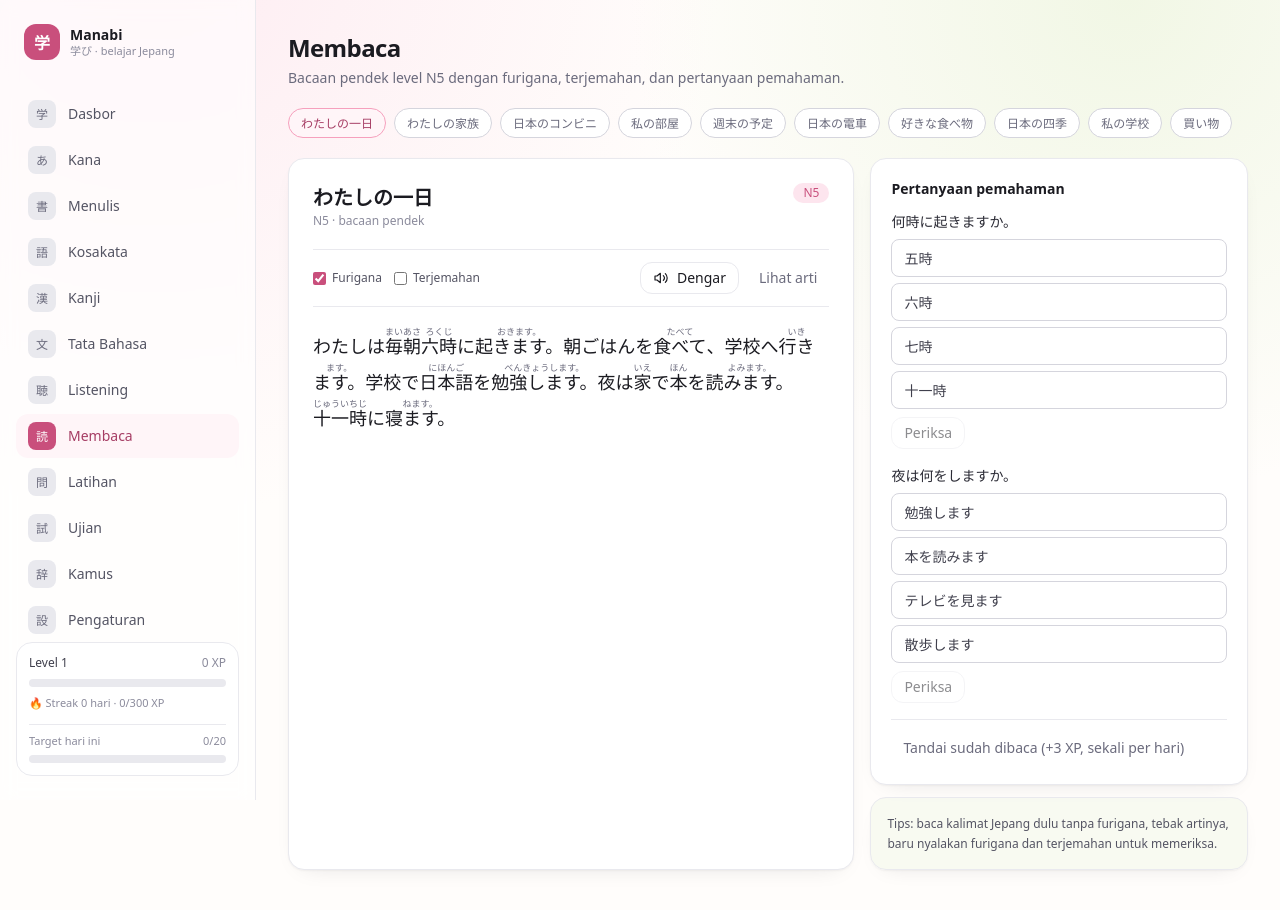
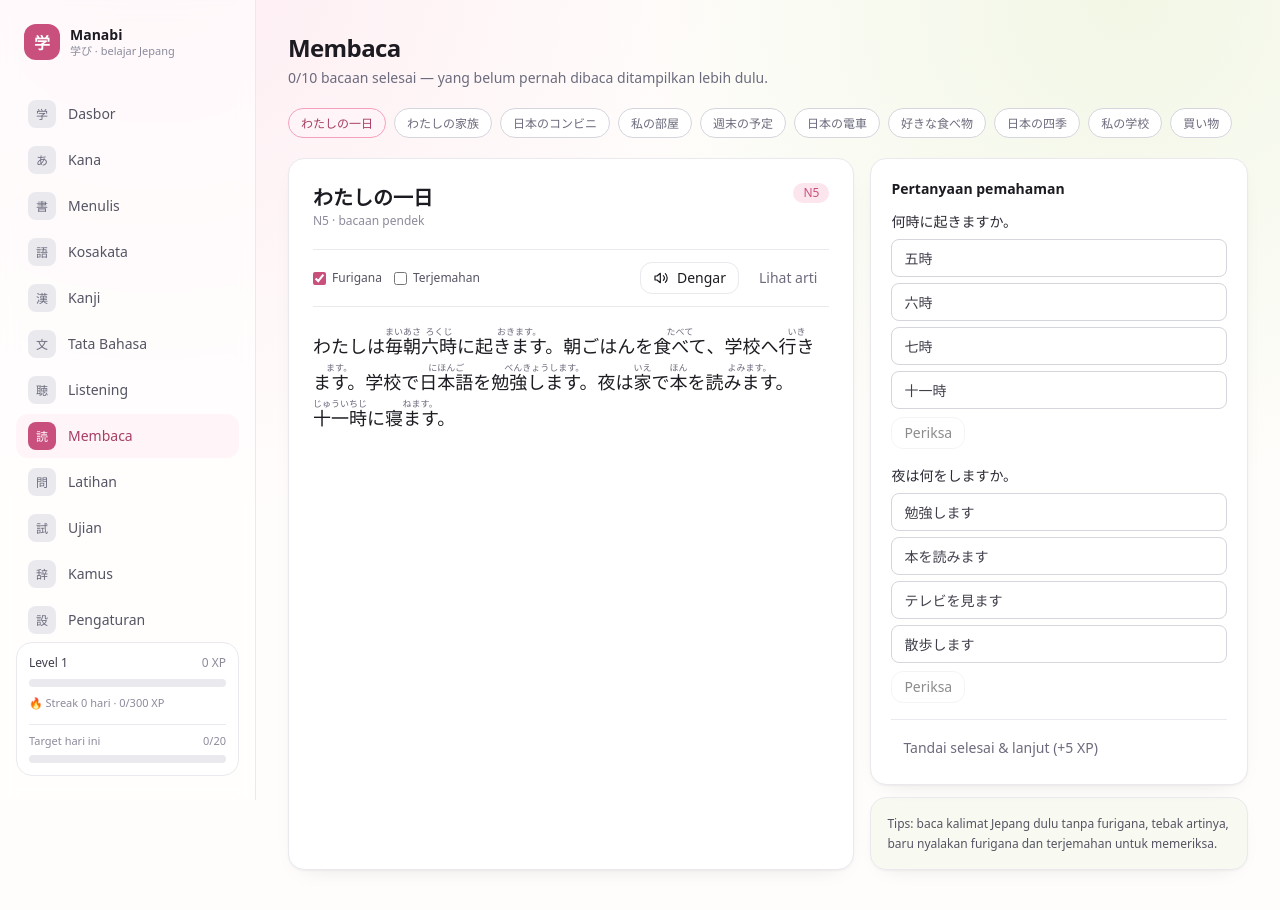
Before and after one commit to Levi50421905/manabi, a Next.js app in the folder apps/web/: page /reading in a window 1280 px wide. Shown: the top 910 px of the page. Built offline with nearby package versions, Linux system fonts and the light colour scheme.

Commit message:
feat(reading): urutkan bacaan belum-dibaca lebih dulu, simpan status selesai, progres x/10, tombol tandai selesai & lanjut (+5 XP)

```diff
--- a/apps/web/app/reading/page.tsx
+++ b/apps/web/app/reading/page.tsx
@@ -4,11 +4,12 @@ import { useEffect, useMemo, useState } from "react";
 import { reading } from "@manabi/content";
 import { Badge, Button, Card, CardContent, cn } from "@manabi/ui";
 import { SpeakButton } from "@/components/speak-button";
-import { recordStudy } from "@/lib/store";
+import { markPassageRead, recordStudy, useProgress } from "@/lib/store";
 import { usePrefs } from "@/lib/prefs";
 
 export default function ReadingPage() {
   const [prefs] = usePrefs();
+  const progress = useProgress();
   const [activeId, setActiveId] = useState(reading[0]?.id ?? "");
   const [showFurigana, setShowFurigana] = useState(true);
 
@@ -20,7 +21,15 @@ export default function ReadingPage() {
   const [answers, setAnswers] = useState<Record<string, number>>({});
   const [checked, setChecked] = useState<Record<string, boolean>>({});
 
-  const passage = reading.find((item) => item.id === activeId) ?? reading[0];
+  const ordered = useMemo(() => {
+    const read = new Set(progress.readPassages);
+    return [
+      ...reading.filter((item) => !read.has(item.id)),
+      ...reading.filter((item) => read.has(item.id)),
+    ];
+  }, [progress.readPassages]);
+
+  const passage = ordered.find((item) => item.id === activeId) ?? ordered[0];
 
   const plainText = useMemo(
     () => passage?.segments.map((segment) => segment.text).join("") ?? "",
@@ -41,8 +50,9 @@ export default function ReadingPage() {
     <div className="space-y-5 pb-6">
       <header>
         <h1 className="text-2xl font-bold tracking-tight text-ink-900">Membaca</h1>
-        <p className="mt-1 text-sm text-ink-500">
-          Bacaan pendek level N5 dengan furigana, terjemahan, dan pertanyaan pemahaman.
+        <p className="mt-1 text-sm text-fg-muted">
+          {progress.readPassages.length}/{reading.length} bacaan selesai — yang belum pernah
+          dibaca ditampilkan lebih dulu.
         </p>
       </header>
 
@@ -208,8 +218,20 @@ export default function ReadingPage() {
                 </div>
               )}
               <div className="mt-4 border-t border-ink-100 pt-3">
-                <Button variant="ghost" size="sm" onClick={() => recordStudy("reading")}>
-                  Tandai sudah dibaca (+3 XP, sekali per hari)
+                <Button
+                  variant="ghost"
+                  size="sm"
+                  onClick={() => {
+                    markPassageRead(passage.id);
+                    recordStudy("reading");
+                    const next = ordered.find(
+                      (item) =>
+                        !progress.readPassages.includes(item.id) && item.id !== passage.id,
+                    );
+                    if (next) selectPassage(next.id);
+                  }}
+                >
+                  Tandai selesai &amp; lanjut (+5 XP)
                 </Button>
               </div>
             </CardContent>
--- a/apps/web/lib/store.ts
+++ b/apps/web/lib/store.ts
@@ -39,6 +39,8 @@ export interface ProgressState {
   activity: Record<string, number>;
   /** penanda "sudah dapat XP hari ini" per modul, mis. "2026-10-28:reading" */
   studyMarks: string[];
+  /** id bacaan yang sudah diselesaikan (untuk urutan belum-dibaca) */
+  readPassages: string[];
 }
 
 const STORAGE_KEY = "manabi:v1:progress";
@@ -52,6 +54,7 @@ const INITIAL: ProgressState = {
   quizzes: [],
   activity: {},
   studyMarks: [],
+  readPassages: [],
 };
 
 let state: ProgressState = INITIAL;
@@ -78,6 +81,7 @@ function read(): ProgressState {
       quizzes: parsed.quizzes ?? [],
       activity: parsed.activity ?? {},
       studyMarks: parsed.studyMarks ?? [],
+      readPassages: parsed.readPassages ?? [],
       version: 1,
     };
   } catch {
@@ -206,6 +210,20 @@ export function resetProgress(): void {
   commit(INITIAL);
 }
 
+/** Tandai satu bacaan selesai (+5 XP, sekali saja). */
+export function markPassageRead(id: string): void {
+  ensureHydrated();
+  if (state.readPassages.includes(id)) return;
+
+  commit(
+    bumpStudy({
+      ...state,
+      xp: state.xp + 5,
+      readPassages: [...state.readPassages, id],
+    }),
+  );
+}
+
 /* ------------------------------------------------------------------ *
  * Selectors
  * ------------------------------------------------------------------ */
```
